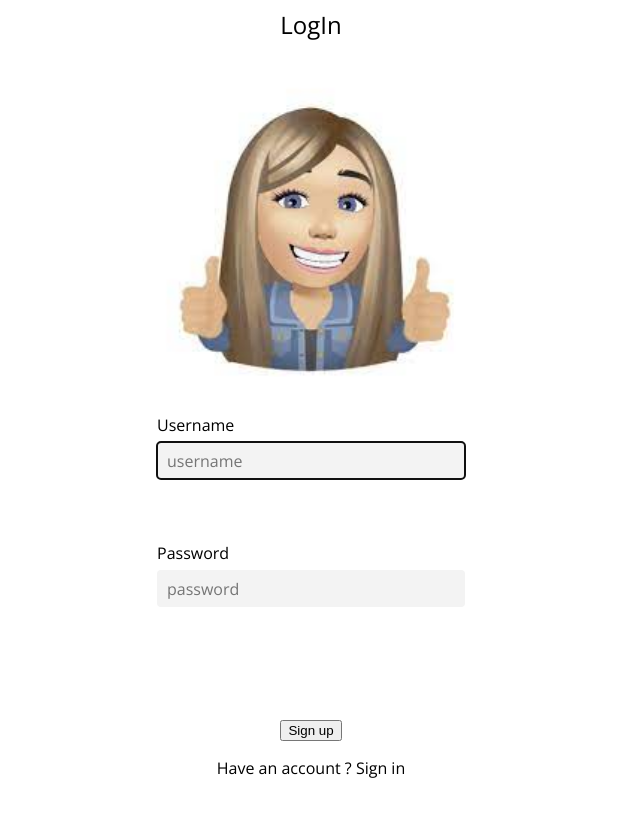
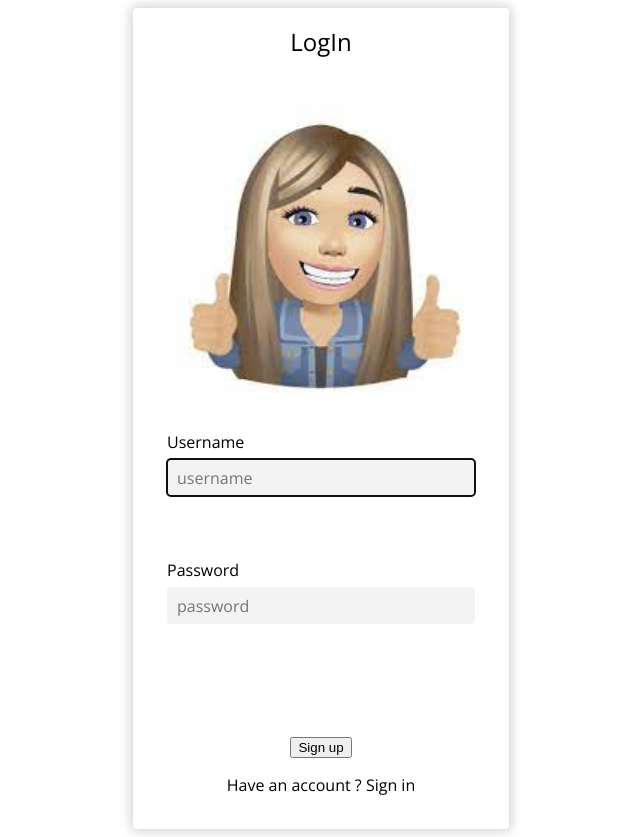
Before and after one commit to scapsa0116/quiq, a React (Create React App) app: page / in a window 1280 px wide. Shown: the whole page, without its empty margins (329-969 px from the left). Before the commit the page ends 803 px from the top, so only its background shows below. Built offline with nearby package versions, Linux system fonts and the light colour scheme; no server answers.

Commit message:
building the sides

```diff
--- a/src/registration/Login.js
+++ b/src/registration/Login.js
@@ -4,7 +4,9 @@ import './style.css'
 export const Login = (props) => {
 
 
-const {email,
+const {
+user,
+email,
 setEmail,
 password,
 setPassword,
@@ -16,9 +18,34 @@ emailError,
 passwordError} = props;
 
 
+const RightSide = () => {
+    return <div className ="right-side"  onClick={handleLogin}>
+<div className='inner-container'>
+    <div classname='text'>
+          {user}
+    </div>
+</div>
+    </div>
+}
+
+const componentDidMount = ()  => {
+    //Add .right by default
+    this.rightSide.classList.add("right");
+  }
 
 
+  const changeState = () => {
+    const { hasAccount } = setHasAccount;
 
+    if (hasAccount) {
+      this.rightSide.classList.remove("right");
+      this.rightSide.classList.add("left");
+    } else {
+      this.rightSide.classList.remove("left");
+      this.rightSide.classList.add("right");
+    }
+    this.setState(prevState => ({ isLogginActive: !prevState.isLogginActive }));
+  }
 
 
     return (
--- a/src/registration/Register.js
+++ b/src/registration/Register.js
@@ -2,6 +2,7 @@ import React, {useState, useEffect} from 'react'
 import fire from '../fire'
 import {Login} from './Login'
 import {Hero} from './Hero'
+import '../App.css'
 
 function Register() {
     const [user, setUser] = useState('');
@@ -87,9 +88,11 @@ useEffect(() => {
 
 
     return (
-        <div>
+        <div className = "App">
+        <div classname="login">
+        <div className="container">
             { user ? (
-                <Hero handleLogout={handleLogout}/>
+        <Hero handleLogout={handleLogout}/>
 
             ) : (
 
@@ -110,6 +113,8 @@ useEffect(() => {
         )}
 
         </div>
+        </div>
+        </div>
     )
 }
 
```
